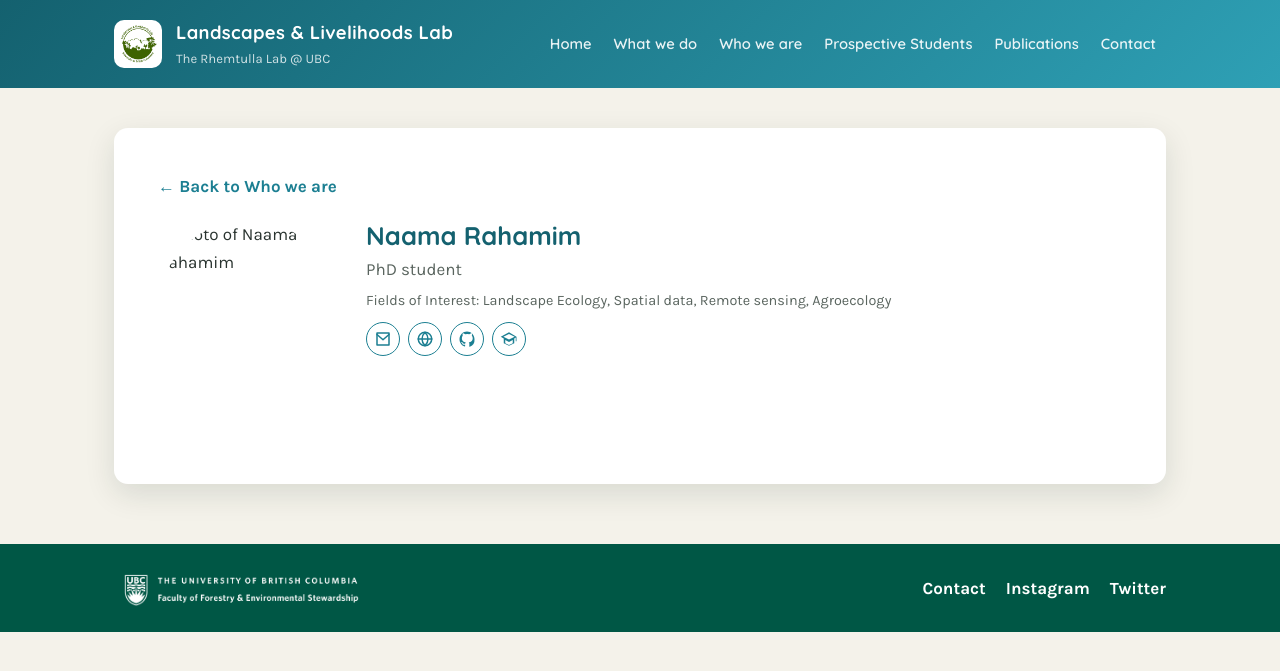
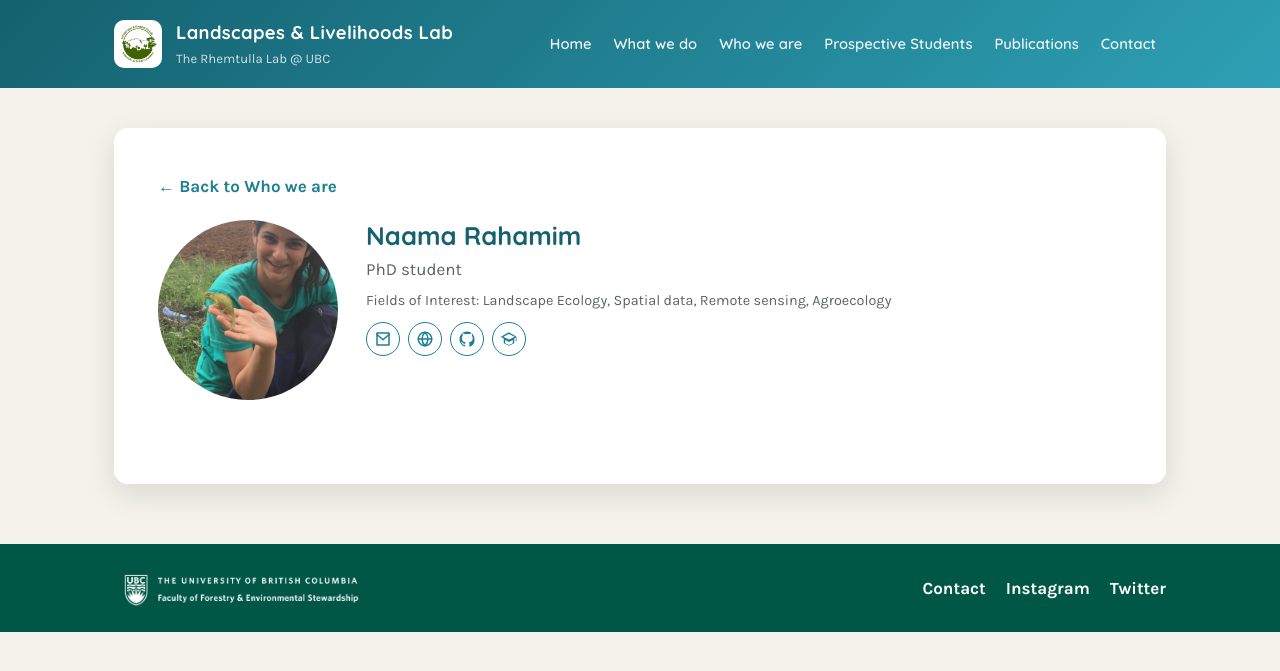
Before and after one commit to landandliveslab/landandliveslab.github.io, a Jekyll site: the page built from _people/naama-rahamim.md, in a window 1280 px wide. Shown: the top 671 px of the page. Built offline with Jekyll 4.4.1, drawn with Linux system fonts in a browser that asks for light colours.

Commit message:
Update Lab Members “naama-rahamim” +1

```diff
--- a/_people/naama-rahamim.md
+++ b/_people/naama-rahamim.md
@@ -4,7 +4,7 @@ role: phd
 status: current
 title: PhD student
 email: naamar221@student.ubc.ca
-photo: ''
+photo: /images/uploads/Naama image.jpg
 topics: Landscape Ecology, Spatial data, Remote sensing, Agroecology
 personal_url: https://www.linkedin.com/in/naamarahamim/
 github_url: https://github.com/naama-rahamim
```
Also changed, not shown: images/uploads/Naama image.jpg (added).
